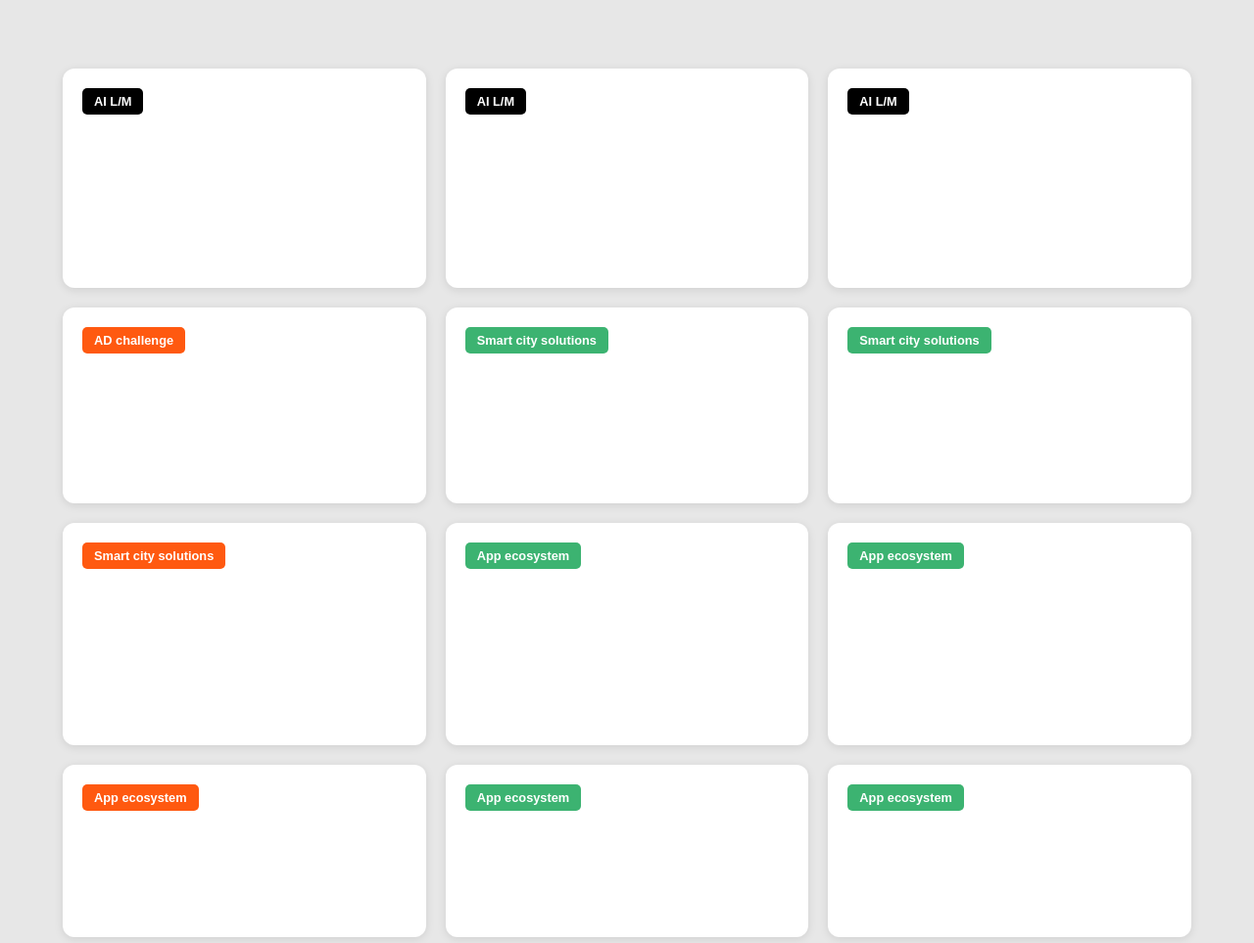
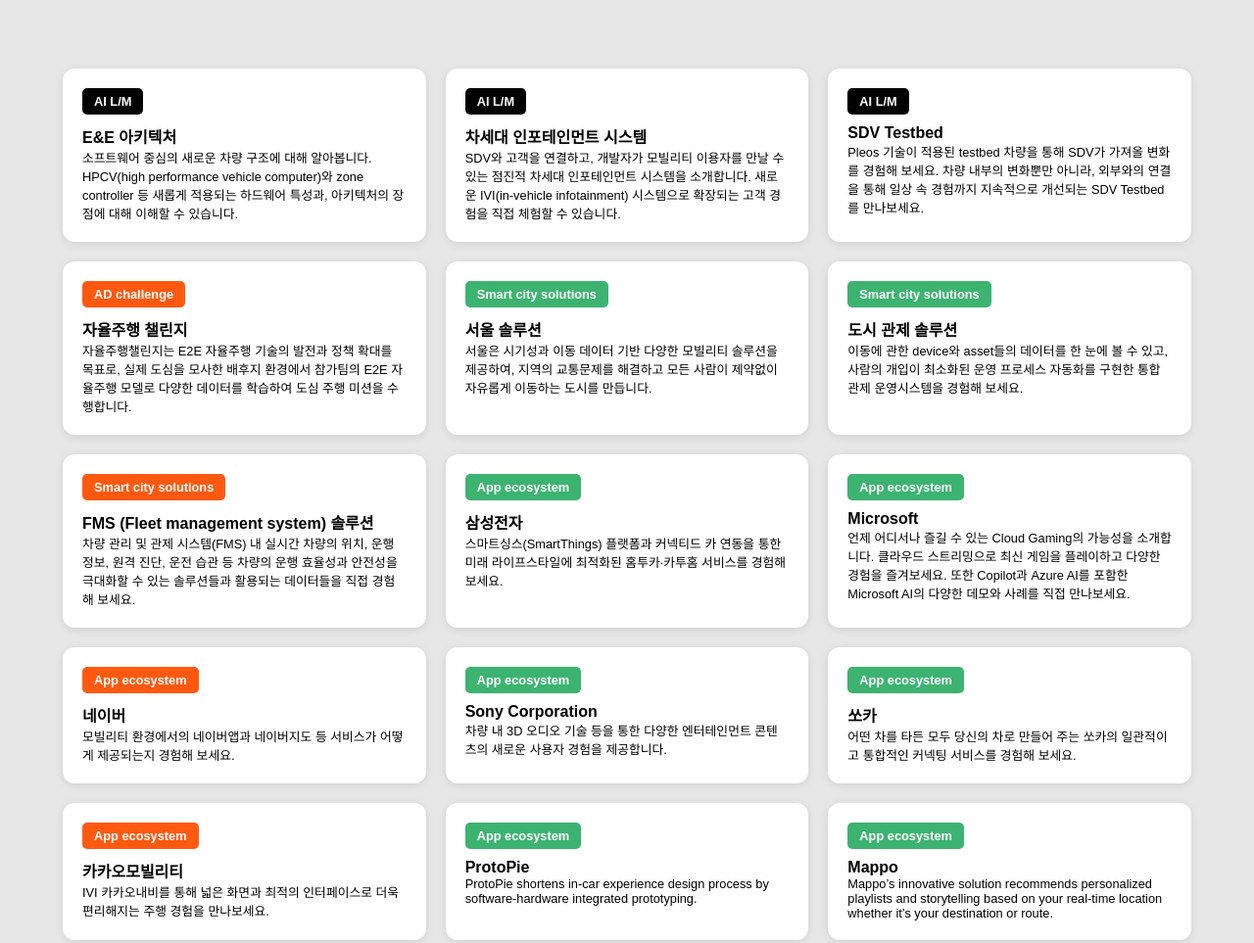
Before and after one commit to HUNIx2/pleos25, a plain HTML site: page exhibition.html in a window 1280 px wide. Shown: the part 1284-2247 px from the top of the page at 98% size. Drawn offline with Linux system fonts and the light colour scheme; a web font is replaced by a local one.

Commit message:
color 수정

```diff
--- a/css/exhibition.css
+++ b/css/exhibition.css
@@ -396,6 +396,14 @@ body {
     transition: transform 0.3s ease-in-out;
 }
 
+.exhibition-item h3{
+    color: black;
+    font-size: 1rem;
+}
+.exhibition-item p{
+    color: black;
+    font-size: 0.8rem;
+}
 .exhibition-item:hover {
     transform: translateY(-5px);
 }
--- a/css/faq.css
+++ b/css/faq.css
@@ -334,7 +334,6 @@ body {
     align-items: center;
     width: 100%;
     height: 300px;
-    background-image: url("img/subbanner.png");
     background-size: cover;
     background-position: center;
 }
@@ -353,7 +352,7 @@ body {
   align-items: center;
 }
 
-#handson{
+#faqimg{
     width: 80%;
     max-width: 700px;
     margin: 60px auto;
```
Also changed, not shown: faq.html (+1 -1 lines).
